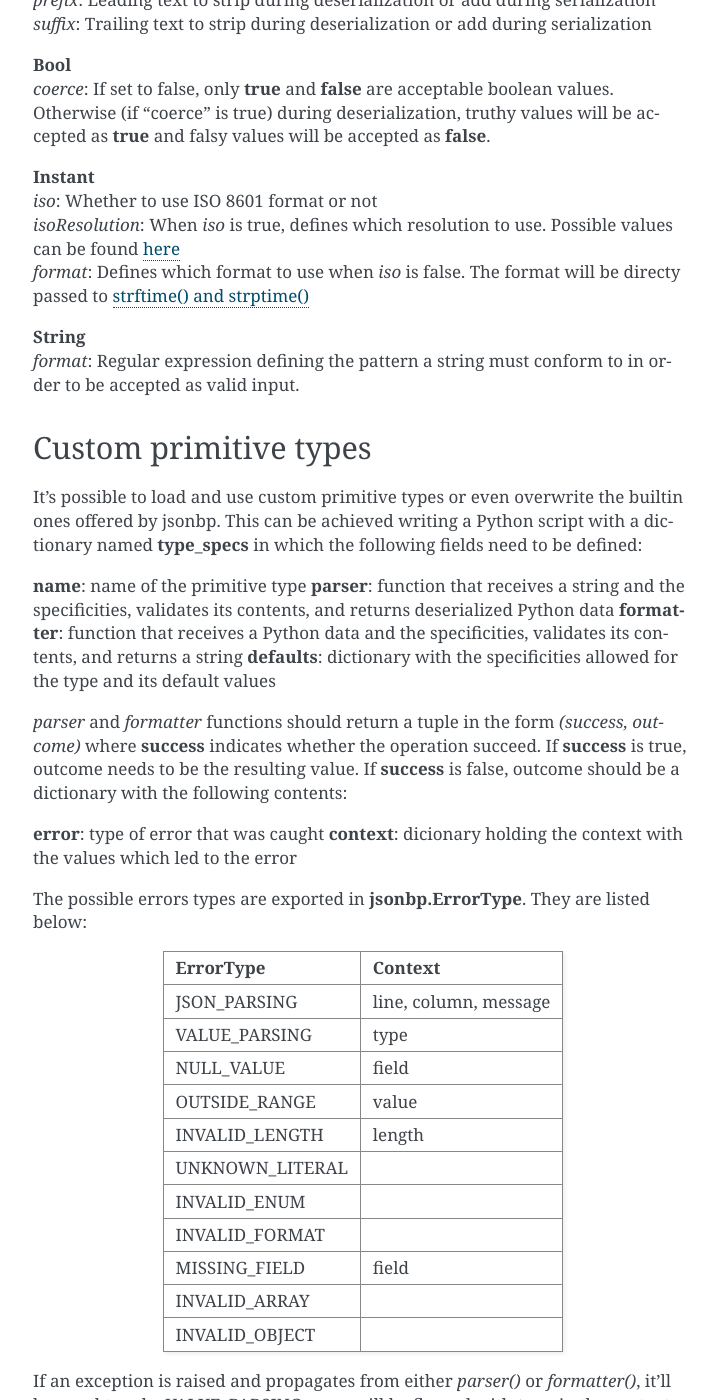
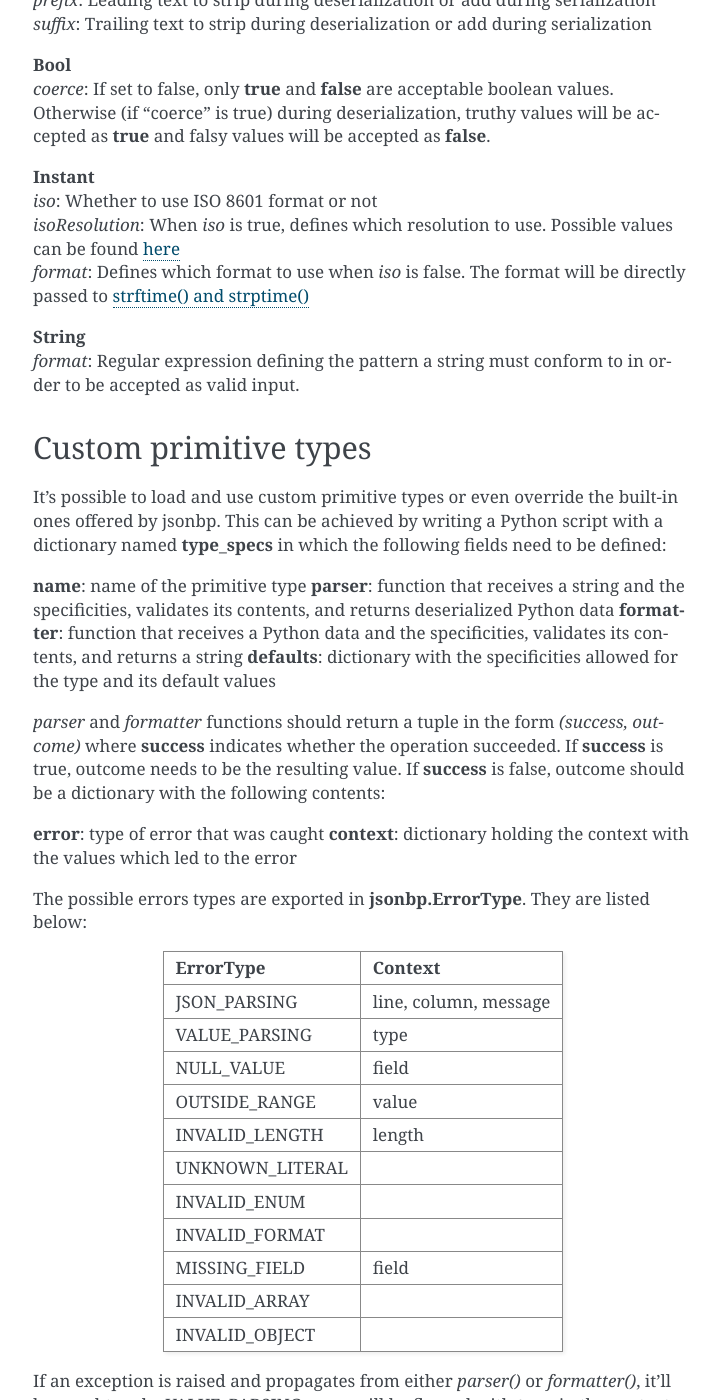
Before and after one commit to vottini/jsonbp, a Sphinx documentation site: the page built from docs/source/primitive.md, in a window 1280 px wide and 1400 px high, scrolled down 1770 px. Shown: the whole window, without its empty margins (387-1106 px from the left). Built offline with Sphinx 7.4.7, drawn with Linux system fonts in a browser that asks for light colours.

Commit message:
Fixes on documentation by IA

```diff
--- a/docs/source/primitive.md
+++ b/docs/source/primitive.md
@@ -64,7 +64,7 @@ be accepted as **true** and falsy values will be accepted as **false**.
 **Instant**
 *iso*: Whether to use ISO 8601 format or not
 *isoResolution*: When *iso* is true, defines which resolution to use. Possible values can be found [here](https://docs.python.org/3/library/datetime.html#datetime.datetime.isoformat)
-*format*: Defines which format to use when *iso* is false. The format will be directy passed to
+*format*: Defines which format to use when *iso* is false. The format will be directly passed to
 [strftime() and strptime()](https://docs.python.org/3/library/datetime.html#strftime-and-strptime-behavior)
 
 **String**
@@ -72,8 +72,8 @@ be accepted as **true** and falsy values will be accepted as **false**.
 
 ## Custom primitive types
 
-It's possible to load and use custom primitive types or even overwrite the builtin ones offered by jsonbp.
-This can be achieved writing a Python script with a dictionary named **type_specs** in which the following
+It's possible to load and use custom primitive types or even override the built-in ones offered by jsonbp.
+This can be achieved by writing a Python script with a dictionary named **type_specs** in which the following
 fields need to be defined:
 
 **name**: name of the primitive type
@@ -84,11 +84,11 @@ and returns a string
 **defaults**: dictionary with the specificities allowed for the type and its default values
 
 *parser* and *formatter* functions should return a tuple in the form *(success, outcome)* where **success**
-indicates whether the operation succeed. If **success** is true, outcome needs to be the resulting
+indicates whether the operation succeeded. If **success** is true, outcome needs to be the resulting
 value. If **success** is false, outcome should be a dictionary with the following contents:
 
 **error**: type of error that was caught
-**context**: dicionary holding the context with the values which led to the error
+**context**: dictionary holding the context with the values which led to the error
 
 The possible errors types are exported in **jsonbp.ErrorType**.
 They are listed below:
```
Also changed, not shown: docs/source/arrays.md (+4 -4 lines), docs/source/errors.md (+8 -8 lines), docs/source/schema.md (+10 -10 lines).
